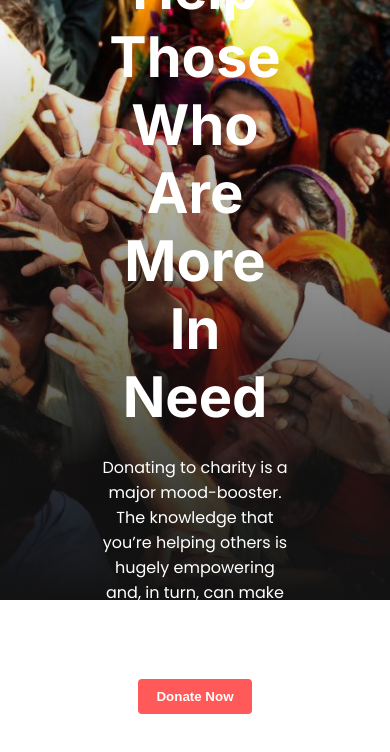
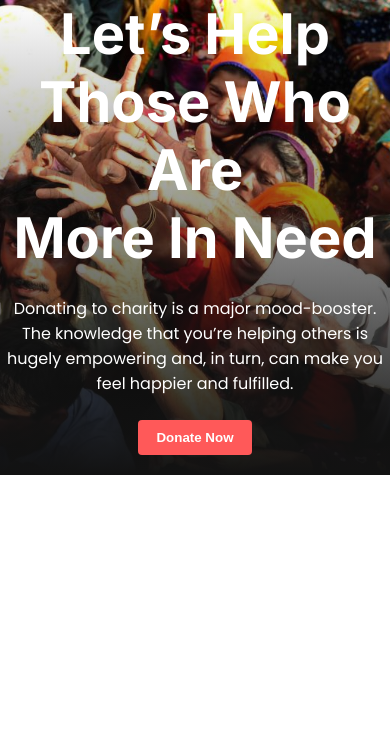
Before and after one commit to ShahariarSohan/donate-today, a plain HTML site: page index.html in a window 390 px wide. Drawn offline with Linux system fonts and the light colour scheme.

Commit message:
made banner section responsive for all devices

```diff
--- a/styles/donate.css
+++ b/styles/donate.css
@@ -45,3 +45,17 @@
   font-size: 3.5rem;
   font-weight: 700;
 }
+
+/* responsive styles */
+/* small devices */
+@media screen and (max-width: 576px) {
+  .banner {
+    height: auto;
+  }
+  .banner-content {
+    width: auto;
+  }
+  .btn-primary {
+    margin-bottom: 20px;
+  }
+}
```
